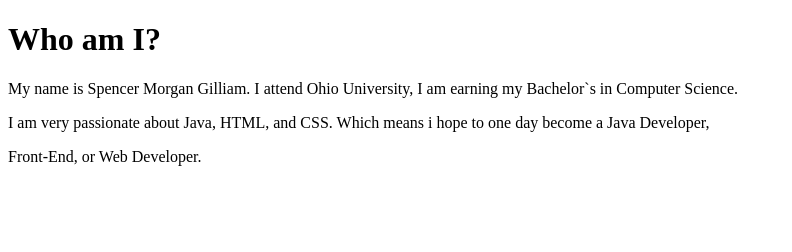
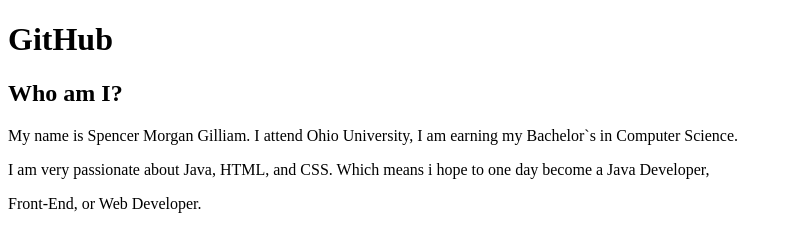
Before and after one commit to SpencerGilliam/SMGPortfolio.github.io, a plain HTML site: page index.html in a window 1280 px wide. Shown: the whole page, without its empty margins (0-792 px from the left). Drawn offline with Linux system fonts and the light colour scheme.

Commit message:
Update index.html

```diff
--- a/index.html
+++ b/index.html
@@ -4,8 +4,8 @@
 <title>Spencer M. Gilliam`s Project Portfolio</title>
 </head>
 <body>
-
-<h1>Who am I?</h1>
+  <h1>  GitHub  </h1>
+<h2>Who am I?</h2>
 <p>My name is Spencer Morgan Gilliam. I attend Ohio University, I am earning my Bachelor`s in Computer Science.</p>
 <p>I am very passionate about Java, HTML, and CSS. Which means i hope to one day become a Java Developer,</p>
 <p>Front-End, or Web Developer.
```
